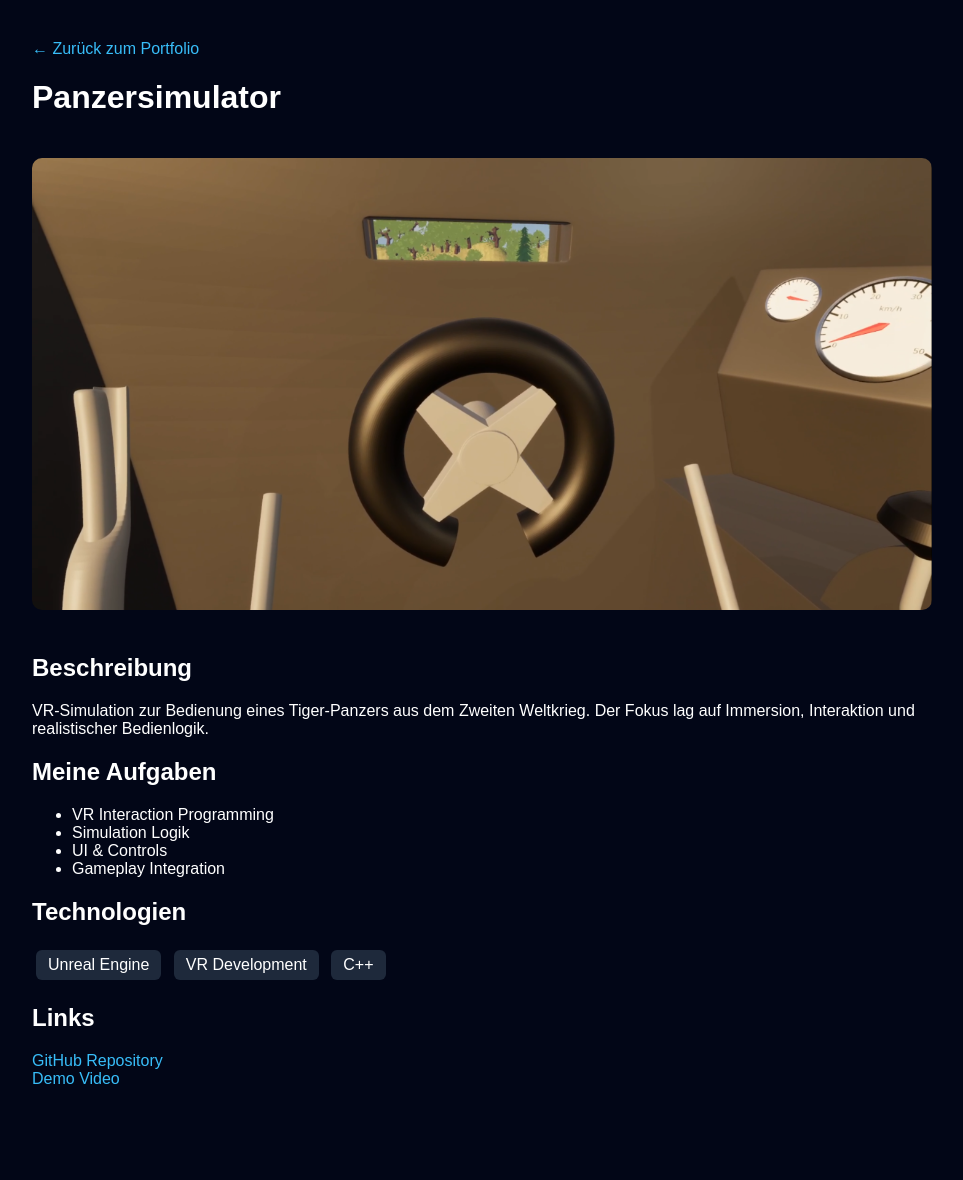
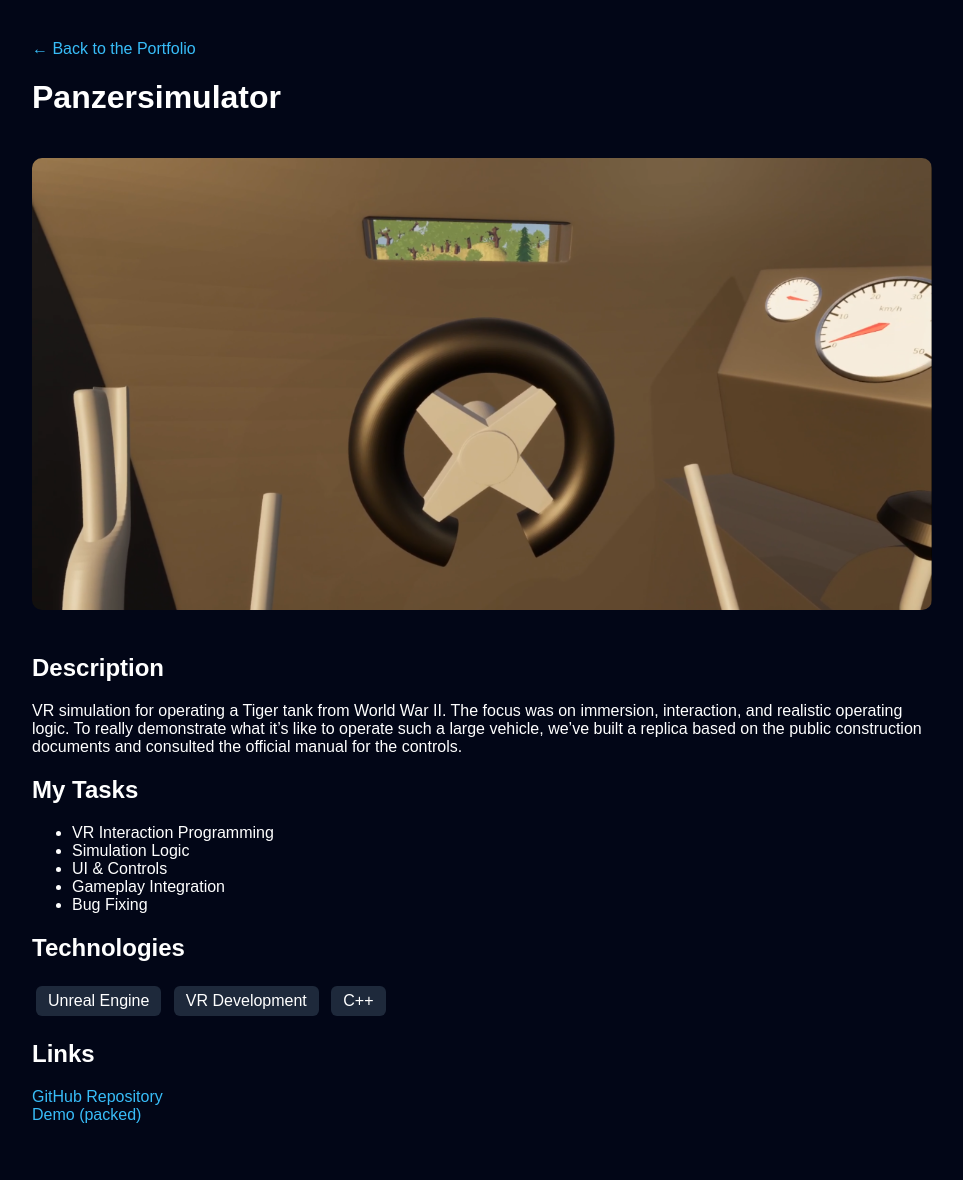
Before and after one commit to magisterrene/magisterrene.github.io, a Jekyll site: the page projects/panzersimulator.html, which Jekyll copies as it is, in a window 1280 px wide. Shown: the whole page, without its empty margins (158-1121 px from the left). Built offline with Jekyll 4.4.1, drawn with Linux system fonts in a browser that asks for light colours; before the commit the page ends 1144 px from its top, so only the background shows below that.

Commit message:
dateien angepasst

```diff
--- a/index.html
+++ b/index.html
@@ -230,7 +230,7 @@ and contribute to professional productions.
 <div class="card">
 <img src="images/neon.jpg">
 <div class="card-content">
-<h3>Projekt Neon</h3>
+<h3>Project Neon</h3>
 <p>2.5D Platformer focused on movement mechanics and level design.</p>
 <div class="tech">
 <span>Unreal Engine</span>
--- a/projects/panzersimulator.html
+++ b/projects/panzersimulator.html
@@ -23,27 +23,31 @@ border-radius:6px;
 
 <body>
 
-<a href="../index.html">← Zurück zum Portfolio</a>
+<a href="../index.html">← Back to the Portfolio</a>
 
 <h1>Panzersimulator</h1>
 
 <img src="../images/tank.jpg">
 
-<h2>Beschreibung</h2>
+<h2>Description</h2>
 <p>
-VR-Simulation zur Bedienung eines Tiger-Panzers aus dem Zweiten Weltkrieg.
-Der Fokus lag auf Immersion, Interaktion und realistischer Bedienlogik.
+VR simulation for operating a Tiger tank from World War II.
+The focus was on immersion, interaction, and realistic operating logic.
+To really demonstrate what it’s like to operate such a large vehicle, we’ve
+built a replica based on the public construction documents and consulted
+the official manual for the controls.
 </p>
 
-<h2>Meine Aufgaben</h2>
+<h2>My Tasks</h2>
 <ul>
 <li>VR Interaction Programming</li>
-<li>Simulation Logik</li>
+<li>Simulation Logic</li>
 <li>UI & Controls</li>
 <li>Gameplay Integration</li>
+<li>Bug Fixing</li>
 </ul>
 
-<h2>Technologien</h2>
+<h2>Technologies</h2>
 <div class="tech">
 <span>Unreal Engine</span>
 <span>VR Development</span>
@@ -53,7 +57,7 @@ Der Fokus lag auf Immersion, Interaktion und realistischer Bedienlogik.
 <h2>Links</h2>
 <p>
 <a href="https://github.com/magisterrene/Panzersimulator">GitHub Repository</a><br>
-<a href="https://drive.google.com/file/d/1eq-wi1N2fiXmWv_C1PdeAoO6zeQWqZSz/view?usp=sharing">Demo Video</a>
+<a href="https://drive.google.com/file/d/1eq-wi1N2fiXmWv_C1PdeAoO6zeQWqZSz/view?usp=sharing">Demo (packed)</a>
 </p>
 
 </body>
```
Also changed, not shown: projects/floodpipe.html (+7 -13 lines), projects/haseigel.html (+5 -13 lines), projects/neon.html (+12 -10 lines).
